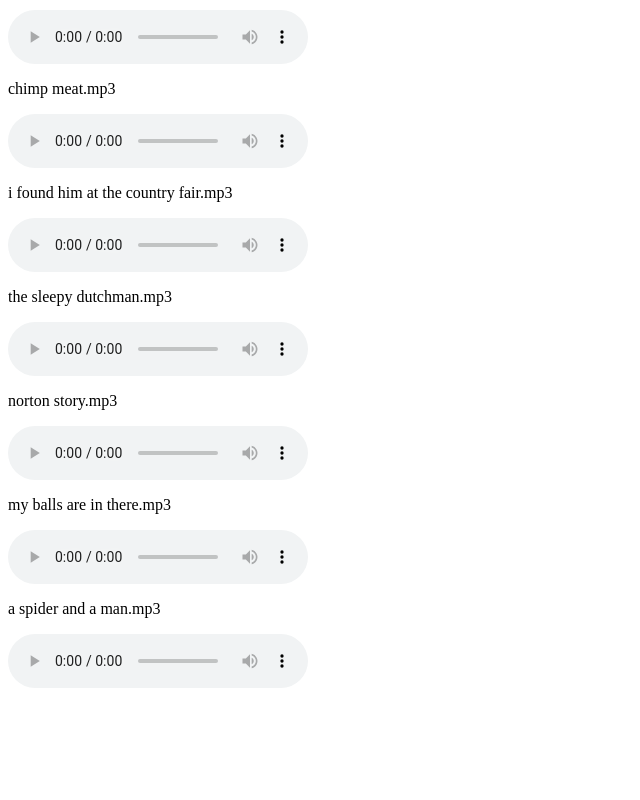
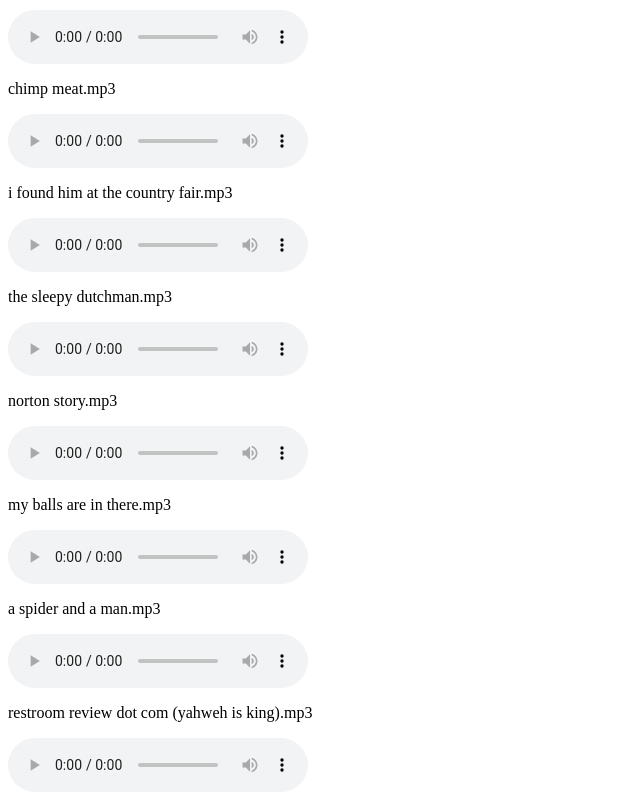
Before and after one commit to norton-corbett/grunk-hole, a plain HTML site: page index.html in a window 1280 px wide. Shown: the part 552-1352 px from the top of the page, without its empty margins (0-640 px from the left). Before the commit the page ends 1248 px from the top, so only its background shows below. Drawn offline with Linux system fonts and the light colour scheme.

Commit message:
Update index.html

```diff
--- a/index.html
+++ b/index.html
@@ -51,5 +51,9 @@
     <audio controls>
       <source src="songs/a spider and a man.mp3" type="audio/mpeg">
     </audio>
+    <p>restroom review dot com (yahweh is king).mp3</p>
+    <audio controls>
+      <source src="songs/restroom review dot com (yahweh is king).mp3" type="audio/mpeg">
+    </audio>
   </body>
 </html>
```
